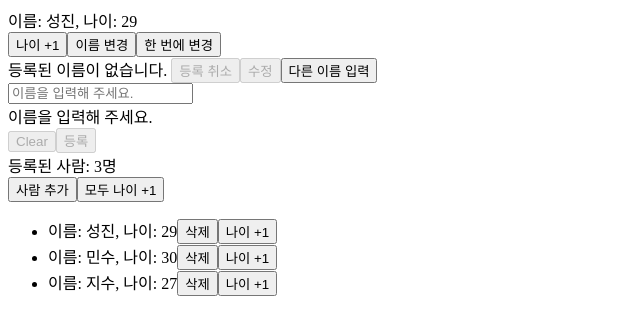
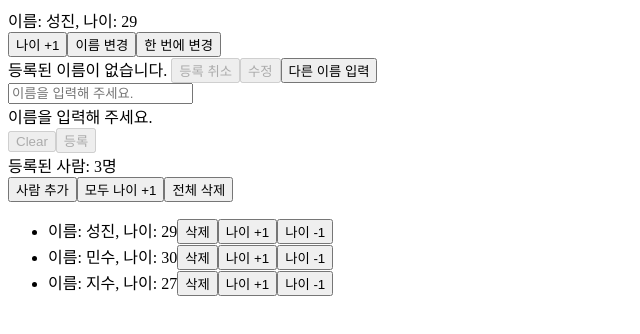
Before and after one commit to wlsdksql12/react-typescript-study, a React (Vite) app: page / in a window 1280 px wide. Shown: the top 334 px of the page, without its empty margins (0-640 px from the left). Built offline with nearby package versions, Linux system fonts and the light colour scheme.

Commit message:
2026-10-11 과제

```diff
--- a/src/ProfileList.tsx
+++ b/src/ProfileList.tsx
@@ -36,14 +36,27 @@ function ProfileList() {
     );
   };
   const handleAllAge = () => {
+    setProfiles((prev) =>
+      prev.map((profile) => ({ ...profile, age: profile.age + 1 })),
+    );
     // setProfiles((prev) =>
-    //   prev.map((profile) => ({ ...profile, age: profile.age + 1 })),
+    //   prev.map((profile) => {
+    //     return { ...profile, age: profile.age + 1 };
+    //   }),
     // );
+  };
+
+  const handleDecreaseAge = (id: number, age: number) => {
+    if (age === 1) return;
     setProfiles((prev) =>
-      prev.map((profile) => {
-        return { ...profile, age: profile.age + 1 };
-      }),
+      prev.map((profile) =>
+        profile.id === id ? { ...profile, age: profile.age - 1 } : profile,
+      ),
     );
+  };
+
+  const handelAllDelete = () => {
+    setProfiles([]);
   };
   return (
     <>
@@ -62,6 +75,13 @@ function ProfileList() {
       >
         모두 나이 +1
       </button>
+      <button
+        type="button"
+        onClick={handelAllDelete}
+        disabled={profiles.length === 0}
+      >
+        전체 삭제
+      </button>
       <ul>
         {profiles.map((profile) => (
           <li key={profile.id}>
@@ -72,6 +92,13 @@ function ProfileList() {
             <button type="button" onClick={() => handleIncreaseAge(profile.id)}>
               나이 +1
             </button>
+            <button
+              type="button"
+              onClick={() => handleDecreaseAge(profile.id, profile.age)}
+              disabled={profile.age === 1}
+            >
+              나이 -1
+            </button>
           </li>
         ))}
       </ul>
```
